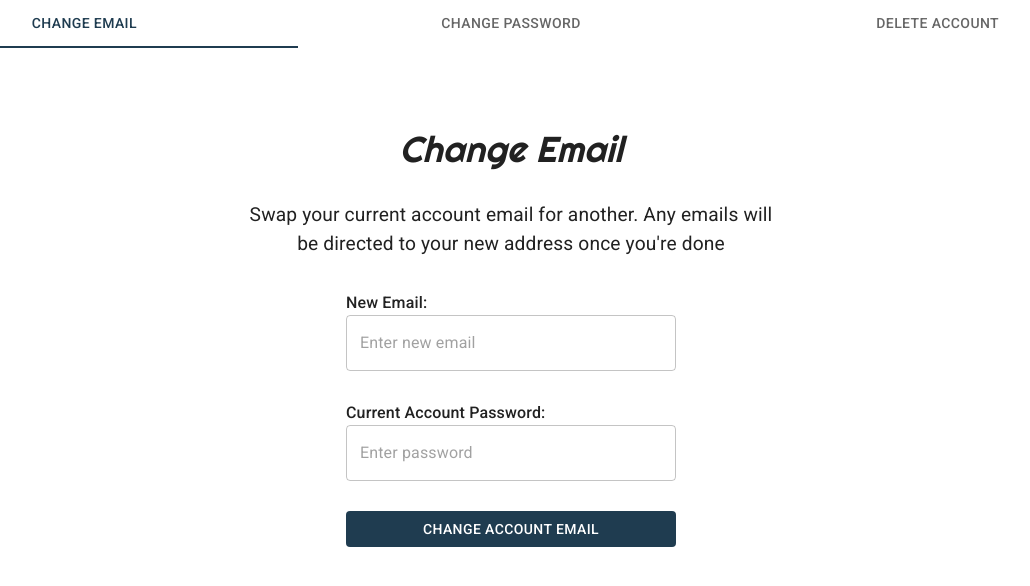
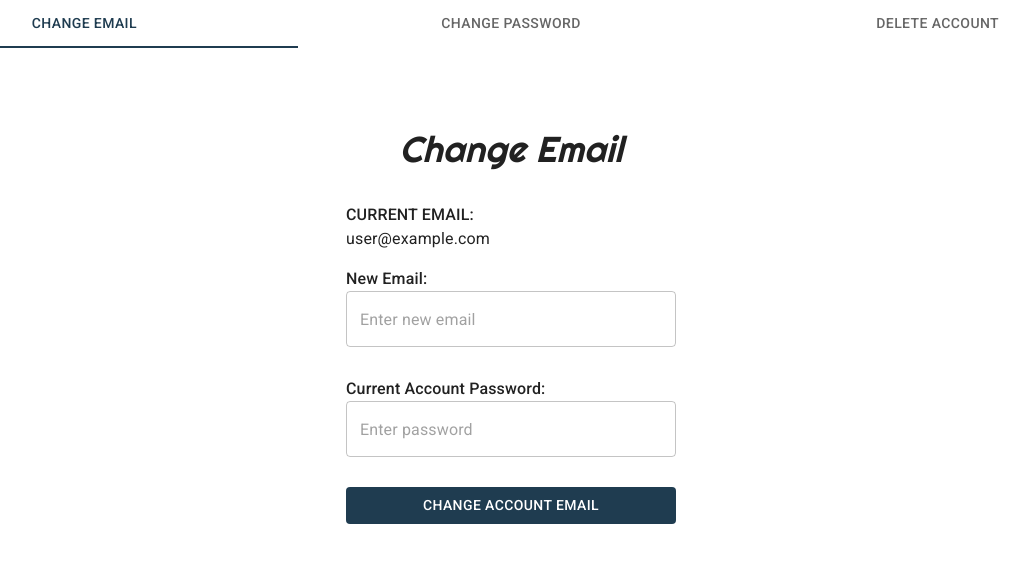
Before and after one commit to JasonXB/local-eats, a Next.js app: page /auth/manage-account/general in a window 1280 px wide. Shown: the top 586 px of the page, without its empty margins (129-1159 px from the left). Built offline with nearby package versions, Linux system fonts and the light colour scheme; no server answers; sample sign-in values are in the browser's storage.

Commit message:
We tell users what their current email is on the ChangeEmail feature page

```diff
--- a/src/page-blocks/authForms/ChangeEmail.js
+++ b/src/page-blocks/authForms/ChangeEmail.js
@@ -1,6 +1,6 @@
 import axios from "axios";
 import { useRouter } from "next/router";
-import React, { useRef, useReducer, useState } from "react";
+import React, { useRef, useReducer, useState, useEffect } from "react";
 import { Typography, Stack, Button } from "@mui/material"; // prettier-ignore
 import FormControl from "@mui/material/FormControl";
 import OutlinedInput from "@mui/material/OutlinedInput";
@@ -49,6 +49,7 @@ function reducer(state, action) {
 
 export default function ChangeEmail(props) {
   const router = useRouter();
+
   // These states and dispatch functions control the error text and colors of each input field
   const [formState, dispatch] = useReducer(reducer, {
     emailText: " ", // allots space for the message before we even want one to be visible
@@ -113,14 +114,33 @@ export default function ChangeEmail(props) {
       }
     }
   };
+
+  // Grab the email we're logged in with on startup to use in JSX
+  const [currentEmail, setCurrentEmail]= useState("")
+  useEffect(async () => {
+    const session = await getSession();
+    setCurrentEmail(session.user.email);
+  }, []);
+
   return (
     <Stack sx={styles.parentContainer}>
       <AuthHeader
         titleText={"Change Email"}
-        descriptionText={"Swap your current account email for another. Any emails will be directed to your new address once you're done"} // prettier-ignore
+        descriptionText={""}
       />
 
       <FormControl sx={styles.formControl}>
+        <Typography
+          align="left"
+          variant="label"
+          color={formState.emailError ? "secondary" : ""}
+          sx={{ mb: 2, mt:"2px" }}
+        >
+          CURRENT EMAIL:
+          <br />
+          <Typography>{currentEmail}</Typography>
+        </Typography>
+
         <Typography
           align="left"
           variant="label"
```
